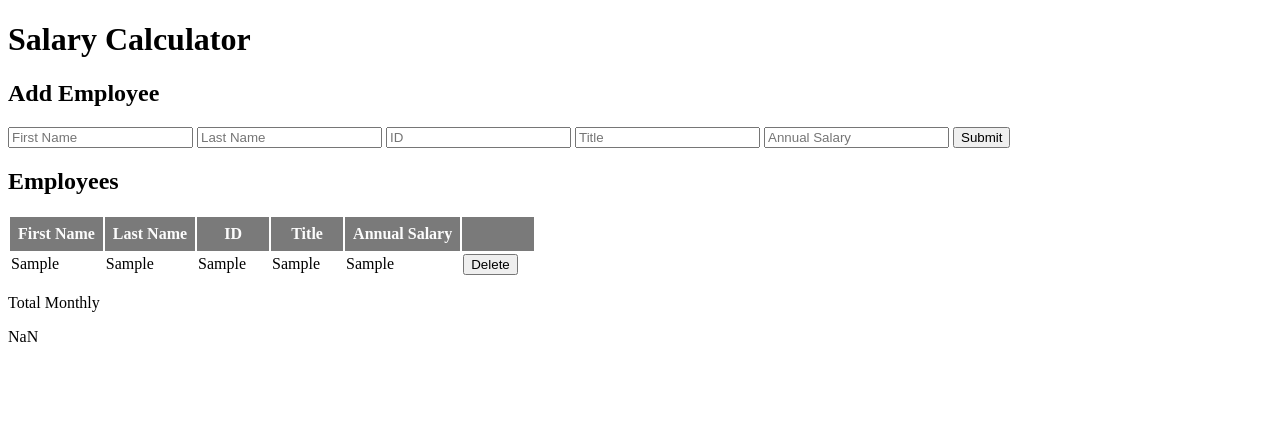
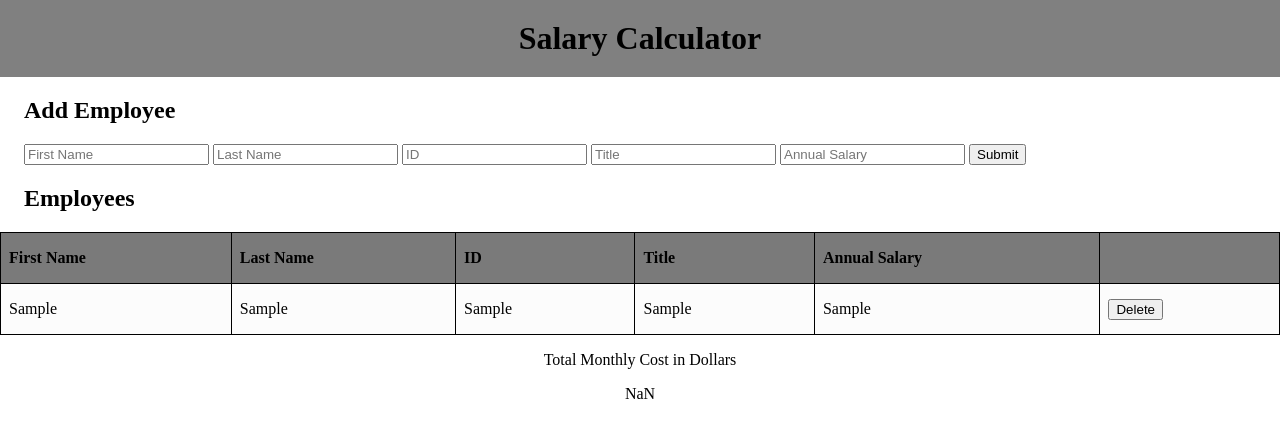
Before and after one commit to ryankamleiter/weekend-salary-calculator, a website: page index.html in a window 1280 px wide. Both pictures are taken after typing "Sample", "Sample", "Sample", "Sample", "Sample" into the empty fields and a click on the button "Submit". Drawn offline with Linux system fonts and the light colour scheme.

Commit message:
all tests passed, website working as intended

```diff
--- a/index.html
+++ b/index.html
@@ -15,12 +15,12 @@
   <main>
     <h2>Add Employee</h2>
     <form id="myForm">
-      <input id="first_name_text" placeholder="First Name" type="text">
-      <input id="last_name_text" placeholder="Last Name" type="text">
-      <input id="id_text" placeholder="ID" type="text">
-      <input id="job_title_text" placeholder="Title" type="text">
-      <input id="annual_salary_text" placeholder="Annual Salary" type="text">
-      <button id="submit_button" onclick="handleSubmit(event)">Submit</button>
+      <input id="first_name_text" placeholder="First Name" type="text" data-testid="firstNameInput">
+      <input id="last_name_text" placeholder="Last Name" type="text" data-testid="lastNameInput">
+      <input id="id_text" placeholder="ID" type="text" data-testid="idInput">
+      <input id="job_title_text" placeholder="Title" type="text" data-testid="titleInput">
+      <input id="annual_salary_text" placeholder="Annual Salary" type="text" data-testid="annualSalaryInput">
+      <button id="submit_button" onclick="handleSubmit(event)" data-testid="submitButton">Submit</button>
     </form>
     <h2>Employees</h2>
     <table>
@@ -35,10 +35,13 @@
       <tbody>
 
       </tbody>
+      <tfoot>
+
+      </tfoot>
     </table>
   </main>
   <footer>
-    <p>Total Monthly</p>
+    <p>Total Monthly Cost in Dollars</p>
     <span></span>
   </footer>
 </body>
--- a/script.js
+++ b/script.js
@@ -1,5 +1,3 @@
-console.log("js loaded");
-
 let totalMonthlySalary = 0;
 
 function handleSubmit(event) {
@@ -11,6 +9,7 @@ function handleSubmit(event) {
     let annualSalaryElement = document.getElementById('annual_salary_text');
     let inputContainer = document.querySelector('tbody');
 
+    // add cells to DOM
     inputContainer.innerHTML += `
     <td>${firstNameElement.value}</td>
     <td>${lastNameElement.value}</td>
@@ -21,23 +20,23 @@ function handleSubmit(event) {
     <button onClick="deleteEmployee(event)">Delete</button>
     </td>
     `
-    totalMonthlySalary += (Number(annualSalaryElement.value) / 12);
+    // calculate and add total monthly salary to footer
+    totalMonthlySalary += Math.round((annualSalaryElement.value) / 12);
+
     console.log(totalMonthlySalary);
     let monthlySalaryContainer = document.querySelector('span');
     monthlySalaryContainer.innerHTML = `${totalMonthlySalary}`;
-    console.log(annualSalaryElement.value); // gives the output of the recently added salary
+    changeStyle();
+
     document.getElementById("myForm").reset();
+}
 
-
-    // update footer upon entry submission
-
-}
 function deleteEmployee(event) {
     event.target.parentElement.parentElement.remove();
 }
 
-// function addMonthlySalary() {
-//     let monthlySalary = document.getElementById('annual_salary_text');
-//     totalMonthlySalary += monthlySalary
-//     console.log(totalMonthlySalary);
-// }
+function changeStyle() {
+    if (totalMonthlySalary > 20000) {
+        document.querySelector('footer').className = 'over-budget';
+    }
+}
--- a/style.css
+++ b/style.css
@@ -1,9 +1,63 @@
-th {
+header {
+    background-color: grey;
+    text-align: center;
+    padding: 20px 0;
+}
+
+header h1 {
+    margin: 0;
+}
+
+form {
+    padding-left: 1.5em;
+}
+
+h2 {
+    padding-left: 1em;
+}
+
+html,
+body {
+    margin: 0;
+    padding: 0;
+}
+
+table {
+    width: 100%;
+    text-align: left;
+}
+
+table,
+th,
+td {
+    border: 1px solid black;
+    border-collapse: collapse;
+    height: 2.15em;
+}
+
+th,
+td {
     padding: .5em;
     min-width: 3.5em;
 }
 
 thead {
     background: #7a7a7a;
-    color: #fcfcfc;
+    color: black;
 }
+
+tbody tr:nth-child(odd) {
+    background: #fcfcfc;
+}
+
+tbody tr:nth-child(even) {
+    background: #dcdcdc;
+}
+
+.over-budget {
+    color: red
+}
+
+footer {
+    text-align: center;
+}
```
Also changed, not shown: thePlan.txt (+4 -4 lines).
